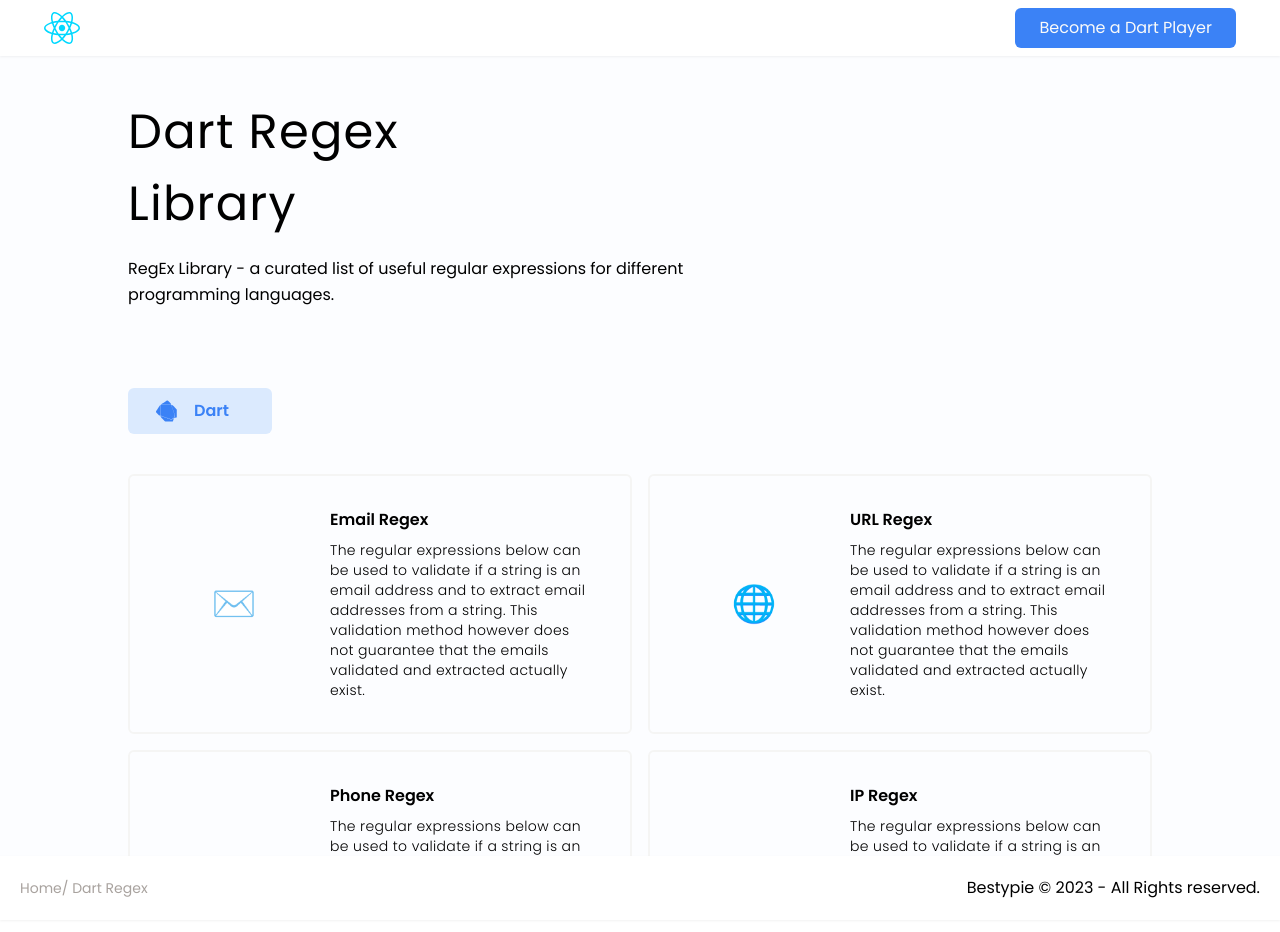
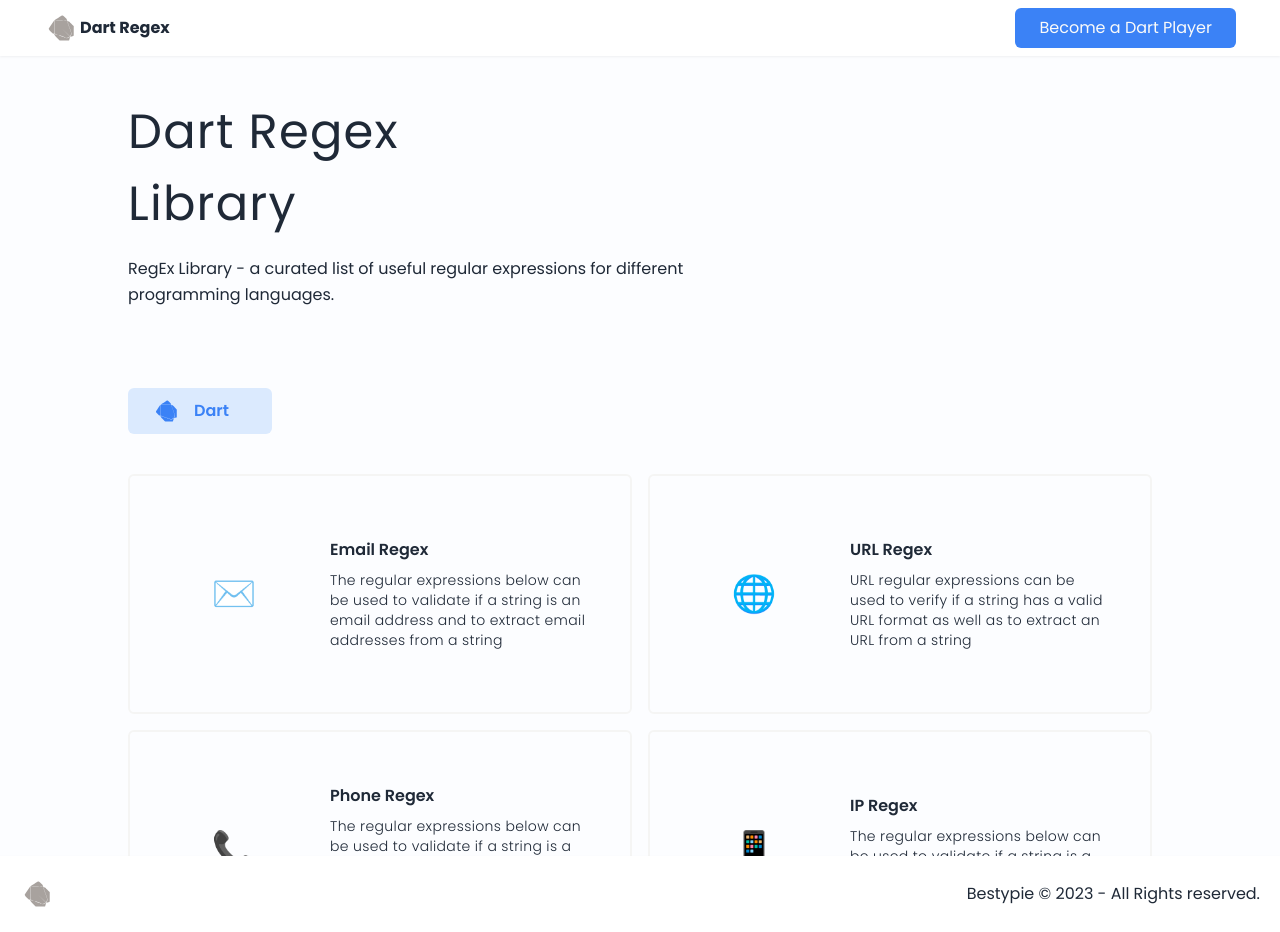
Before and after one commit to Karumaidoi/Dart-Regex-Web, a React (Vite) app: page /dart-regex in a window 1280 px wide. Built offline with nearby package versions, Linux system fonts and the light colour scheme.

Commit message:
Improvements on UI/UX for Regex Card

```diff
--- a/package.json
+++ b/package.json
@@ -20,6 +20,7 @@
     "@types/react-dom": "^18.0.11",
     "@vitejs/plugin-react": "^4.0.0",
     "autoprefixer": "^10.4.15",
+    "daisyui": "^3.5.1",
     "eslint": "^8.47.0",
     "eslint-config-react-app": "^7.0.1",
     "eslint-plugin-react": "^7.32.2",
--- a/src/data/regex.js
+++ b/src/data/regex.js
@@ -1,122 +1,163 @@
+/* eslint-disable no-useless-escape */
 export const data = [
   {
     name: 'Email Regex',
     image: '✉️',
-    description: 'Hola Man',
-    regex: '',
+    caption: `A regular expression to check whether a String is a valid Email`,
+    description:
+      'The regular expressions below can be used to validate if a string is an email address and to extract email addresses from a string. This validation method however does not guarantee that the emails validated and extracted actually exist.',
+    regex: `RegExp(r'^\S+@\S+\.\S+$')`,
+    extraInfoTitle: '',
+    extraInfoDesc: '',
+    code: `emailRegex.hasMatch("dart@gmail.com")`,
+    to: '/email',
+  },
+  {
+    name: 'URL Regex',
+    caption: `A regular expression to check whether a String is a valid URL`,
+    image: '🌐',
+    description:
+      'URL regular expressions can be used to verify if a string has a valid URL format as well as to extract an URL from a string.',
+    regex: `RegExp(r'^https?:\/\/(?:www\.)?[-a-zA-Z0-9@:%._\+~#=]{(1, 256)}
+                \.[a-zA-Z0-9()]{(1, 6)}\b(?:[-a-zA-Z0-9()@:%_\+.~#?&\/=]*)$')`,
+    extraInfoTitle: '',
+    extraInfoDesc: '',
+    code: `urlRegex.hasMatch("https://stackoverflow.com/questions/49757486/how-to-use-regex-in-dart")`,
+    to: '/email',
+  },
+
+  {
+    name: 'Phone Regex',
+    caption: `A regular expression to check whether a String is a valid Phone`,
+    image: '📞',
+    description:
+      'The regular expressions below can be used to validate if a string is a valid phone number format and to extract a phone number from a string. Please note that this validation can not tell if a phone number actually exists.',
+    regex: `RegExp(r'^\+?[1-9][0-9]{7,14}$');`,
+    extraInfoTitle: '',
+    extraInfoDesc: '',
+    code: `phoneRegex.hasMatch("+2547195")`,
+    to: '/email',
+  },
+  {
+    name: 'IP Regex',
+    caption: `A regular expression to check whether a String is a valid IP`,
+    image: '📱',
+    description:
+      'The regular expressions below can be used to validate if a string is a valid IP address format and to extract an IP address from a string. Please note that this validation can not tell if an IP address actually exists.',
+    regex: `RegExp(r'^(?:25[0-5]|2[0-4][0-9]|[01]?[0-9][0-9]?)\.(?:25[0-5]|2[0-4][0-9]|[01]?[0-9][0-9]?)\.(?:25[0-5]|2[0-4][0-9]|[01]?[0-9][0-9]?)\.(?:25[0-5]|2[0-4][0-9]|[01]?[0-9][0-9]?)$')`,
+    extraInfoTitle: '',
+    extraInfoDesc: '',
+    code: `ipRegex.hasMatch("192.168.0")`,
+    to: '/email',
+  },
+  {
+    name: 'Date Regex',
+    caption: `A regular expression to check whether a String is a valid Date`,
+    image: '🗓',
+    description:
+      'Date regular expressions can be used to validate if a string has a valid date format and to extract a valid date from a string.',
+    regex: `RegExp(r'^[0-9]{1,2}\/[0-9]{1,2}\/[0-9]{4}$')`,
+    extraInfoTitle: '',
+    extraInfoDesc: '',
+    code: `dateRegex.hasMatch("12/20/2000")`,
+    to: '/email',
+  },
+  {
+    name: 'Number Regex',
+    caption: `A regular expression to check whether a String is a valid Number`,
+    image: '3️⃣',
+    description:
+      'Numbers only (or digits only) regular expressions can be used to validate if a string contains only numbers.',
+    regex: `RegExp(r'^\d+$')`,
+    extraInfoTitle: '',
+    extraInfoDesc: '',
+    code: `numberRegex.hasMatch(1)`,
+    to: '/email',
+  },
+
+  {
+    name: 'UUID Regex',
+    caption: `A regular expression to check whether a String is a valid UUID`,
+    image: '#️⃣',
+    description:
+      'UUID is a 128-bit label used for identifications in computer systems.',
+    regex: `RegExp(r'^[0-9a-f]{8}-[0-9a-f]{4}-[0-5][0-9a-f]{3}-[089ab][0-9a-f]{3}-[0-9a-f]{12}$')`,
+    extraInfoTitle: '',
+    extraInfoDesc: '',
+    code: `uuidRegex.hasMatch("123e4567-e89b-12d3-a456-426614174000")`,
+    to: '/email',
+  },
+  {
+    name: 'Word Regex',
+    caption: `A regular expression to check whether a String is a valid Word`,
+    image: '✍️',
+    description:
+      'This regular expression can be used to validate that a given string contains only characters in it or extract two words from a given string.',
+    regex: `RegExp(r'^\b(?:\w|-)+\b$')`,
+    extraInfoTitle: '',
+    extraInfoDesc: '',
+    code: `wordRegex.hasMatch("Dart")`,
+    to: '/email',
+  },
+  {
+    name: 'ZIP Regex',
+    caption: `A regular expression to check whether a String is a valid ZIP`,
+    image: '🤐',
+    description:
+      'ZIP code (US postal code) regular expression can be used to verify if a given string contains a valid ZIP code or extract ZIP code from a string. Supports both 5-digit and 9-digit (ZIP+4) formats.',
+    regex: `RegExp(r'^[0-9]{5}(?:-[0-9]{4})?$')`,
+    extraInfoTitle: '',
+    extraInfoDesc: '',
+    code: `zipRegex.hasMatch("00100")`,
+    to: '/email',
+  },
+  {
+    name: 'GUID Regex',
+    caption: `A regular expression to check whether a String is a valid GUID`,
+    image: '⌘',
+    description:
+      'GUID is an acronym for Globally Unique Identifier and used for resource identification. The term is generally used instead of UUID when working with Microsoft technologies.',
+    regex: `RegExp(r'^(?:\{{0,1}(?:[0-9a-fA-F]){8}-(?:[0-9a-fA-F]){4}-(?:[0-9a-fA-F]){4}-(?:[0-9a-fA-F]){4}-(?:[0-9a-fA-F]){12}\}{0,1})$')`,
+    extraInfoTitle: '',
+    extraInfoDesc: '',
+    code: `guidRegex.hasMatch("51d52cf1-83c9-4f02-b117-703ecb728b74")`,
+    to: '/email',
+  },
+
+  {
+    name: 'Password Regex',
+    caption: `A regular expression to check whether a String is a valid Password`,
+    image: '🫣',
+    description:
+      'Password regular expression can be used to verify that a password provided is strong enough to provide better protection against bot brute force attacks. This method, however, does not guarantee that a password will have enough entropy to be completely safe.',
+    regex: `RegExp(r'^(?=.*?[A-Z])(?=.*?[a-z])(?=.*?[0-9])(?=.*?[#?!@$%^&*-]).{8,}$')`,
+    extraInfoTitle: '',
+    extraInfoDesc: '',
+    code: `passwordRegex.hasMatch("dart@-t")`,
+    to: '/email',
+  },
+  {
+    name: 'Mac address Regex',
+    caption: `A regular expression to check whether a String is a valid Mac address`,
+    image: '📍',
+    description:
+      'Mac address is a unique identifier assigned to network interface controllers like WiFi routers, Ethernet controllers, etc. It has a format of six groups of 2 hexadecimal digits separated by dash or colon (e.g. 00:00:5e:00:53:af). Mac address regular expression can be used to validate that a certain string contains mac address or extract mac address from a given string.',
+    regex: `RegExp(r'^(?:[0-9A-Fa-f]{2}[:-]){5}(?:[0-9A-Fa-f]{2})$')`,
+    code: `macRegex.hasMatch("00:00:5e:00:53:af")`,
     extraInfoTitle: '',
     extraInfoDesc: '',
     to: '/email',
   },
   {
-    name: 'URL Regex',
-    image: '🌐',
-    description: 'Hola Man',
-    regex: '',
-    extraInfoTitle: '',
-    extraInfoDesc: '',
-    to: '',
-  },
-
-  {
-    name: 'Phone Regex',
-    image: '📞',
-    description: 'Hola Man',
-    regex: '',
+    name: 'Street address Regex',
+    caption: `A regular expression to check whether a String is a valid Street address`,
+    image: '🏘',
+    description:
+      'Usually, it’s a bad idea to validate street addresses using regular expressions (read below). But in some cases it might make sense and here’s a regular expression that can help with that',
+    regex: `RegExp(r'^(\d{1,}) [a-zA-Z0-9\s]+(\,)? [a-zA-Z]+(\,)? [A-Z]{2} [0-9]{5,6}$')`,
+    code: `sreetRegex.hasMatch("3344 W Alameda Avenue, Lakewood, CO 80222")`,
     extraInfoTitle: '',
     extraInfoDesc: '',
     to: '/email',
   },
-  {
-    name: 'IP Regex',
-    image: '📱',
-    description: 'Hola Man',
-    regex: '',
-    extraInfoTitle: '',
-    extraInfoDesc: '',
-    to: '',
-  },
-  {
-    name: 'Date Regex',
-    image: '🗓',
-    description: 'Hola Man',
-    regex: '',
-    extraInfoTitle: '',
-    extraInfoDesc: '',
-    to: '/email',
-  },
-  {
-    name: 'Number Regex',
-    image: '3️⃣',
-    description: 'Hola Man',
-    regex: '',
-    extraInfoTitle: '',
-    extraInfoDesc: '',
-    to: '',
-  },
-
-  {
-    name: 'USSD Regex',
-    image: '#️⃣',
-    description: 'Hola Man',
-    regex: '',
-    extraInfoTitle: '',
-    extraInfoDesc: '',
-    to: '/email',
-  },
-  {
-    name: 'Word Regex',
-    image: '✍️',
-    description: 'Hola Man',
-    regex: '',
-    extraInfoTitle: '',
-    extraInfoDesc: '',
-    to: '',
-  },
-  {
-    name: 'ZIP Regex',
-    image: '🤐',
-    description: 'Hola Man',
-    regex: '',
-    extraInfoTitle: '',
-    extraInfoDesc: '',
-    to: '/email',
-  },
-  {
-    name: 'GUID Regex',
-    image: '⌘',
-    description: 'Hola Man',
-    regex: '',
-    extraInfoTitle: '',
-    extraInfoDesc: '',
-    to: '',
-  },
-
-  {
-    name: 'Password Regex',
-    image: '🫣',
-    description: 'Hola Man',
-    regex: '',
-    extraInfoTitle: '',
-    extraInfoDesc: '',
-    to: '/email',
-  },
-  {
-    name: 'Mac address Regex',
-    image: '📍',
-    description: 'Hola Man',
-    regex: '',
-    extraInfoTitle: '',
-    extraInfoDesc: '',
-    to: '',
-  },
-  {
-    name: 'Street address Regex',
-    image: '🏘',
-    description: 'Hola Man',
-    regex: '',
-    extraInfoTitle: '',
-    extraInfoDesc: '',
-    to: '',
-  },
 ];
--- a/src/ui/Footer.jsx
+++ b/src/ui/Footer.jsx
@@ -1,8 +1,12 @@
+import { DiDart } from 'react-icons/di';
+
 function Footer() {
   return (
     <footer className=" z-10 w-full bg-white p-5 drop-shadow-sm">
       <div className="flex items-center justify-between">
-        <p className="text-sm text-stone-400">Home/ Dart Regex</p>
+        <p className="text-4xl text-stone-400">
+          <DiDart />
+        </p>
         <p>Bestypie &copy; 2023 - All Rights reserved.</p>
       </div>
     </footer>
--- a/src/ui/Header.jsx
+++ b/src/ui/Header.jsx
@@ -1,10 +1,14 @@
+import { DiDart } from 'react-icons/di';
 import { Link } from 'react-router-dom';
 
 function Header() {
   return (
     <header className="  flex w-full items-center justify-between bg-white p-2 px-11 drop-shadow-sm">
-      <Link to="dart-regex">
-        <img src="../../src/assets/react.svg" />
+      <Link to="dart-regex" className="flex items-center ">
+        <p className="text-4xl text-stone-400">
+          <DiDart />
+        </p>
+        <h1 className="mr-5 font-bold">Dart Regex</h1>
       </Link>
       <div>
         <button className="rounded-md bg-blue-500 px-6 py-2 text-stone-50 hover:bg-blue-700">
--- a/src/ui/RegexCard.jsx
+++ b/src/ui/RegexCard.jsx
@@ -4,17 +4,14 @@ import { Link } from 'react-router-dom';
 function RegexCard({ regex }) {
   return (
     <Link to={regex?.to} state={regex}>
-      <div className="flex cursor-pointer flex-col items-center rounded-md border-[2px] border-solid border-stone-100  px-10 py-8 hover:shadow-md hover:shadow-stone-100/100 sm:flex-row">
+      <div className="flex cursor-pointer flex-col items-center rounded-md border-[2px] border-solid border-stone-100  px-10 py-8 hover:shadow-md hover:shadow-stone-100/100 sm:flex-row lg:h-[15rem]">
         <div className="mb-6 flex h-[8rem] min-h-[8rem] w-full min-w-[8rem] items-center justify-center rounded-md  md:mb-0 md:mr-8 md:w-[8rem]">
           <span className="text-4xl">{regex.image}</span>
         </div>
-        <div className="flex flex-col ">
+        <div className="flex flex-col  ">
           <h4 className="mb-2 font-semibold">{regex?.name}</h4>
-          <p className="text-sm font-light tracking-wide">
-            The regular expressions below can be used to validate if a string is
-            an email address and to extract email addresses from a string. This
-            validation method however does not guarantee that the emails
-            validated and extracted actually exist.
+          <p className="   text-sm font-light tracking-wide">
+            {regex?.description.split('.')[0]}
           </p>
         </div>
       </div>
--- a/tailwind.config.js
+++ b/tailwind.config.js
@@ -9,5 +9,5 @@ export default {
       },
     },
   },
-  plugins: [],
+  plugins: [require('daisyui')],
 };
```
Also changed, not shown: src/pages/RegexPage.jsx (+75 -2 lines), 1 other file (tests, documents, lock files or other folders).
